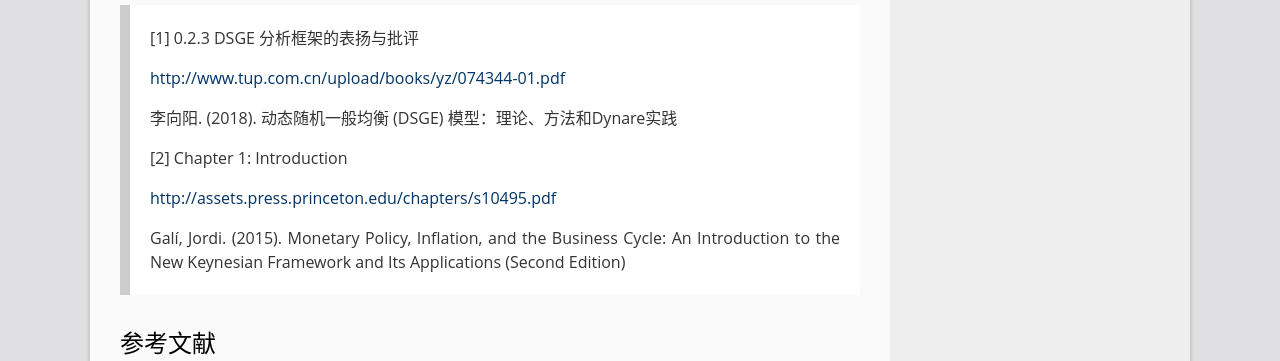
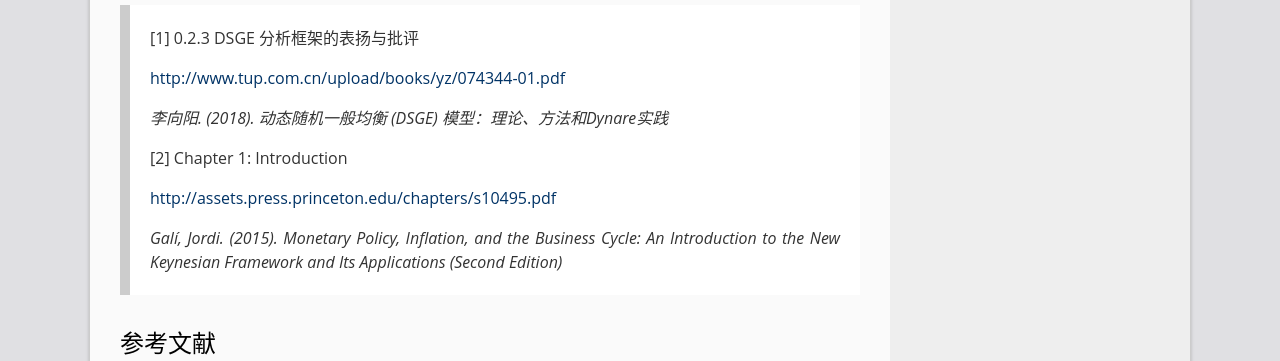
Before and after one commit to majiajin/majiajin.github.io, a Jekyll site: the page built from _posts/2019-05-16-dsge-introduction.md, in a window 1280 px wide. Shown: the part 3264-3625 px from the top of the page. Built offline with Jekyll 4.4.1, drawn with Linux system fonts in a browser that asks for light colours.

```diff
--- a/_posts/2019-05-16-dsge-introduction.md
+++ b/_posts/2019-05-16-dsge-introduction.md
@@ -93,13 +93,13 @@ Galí (2015) 是 DSGE 模型的经典教科书，本章中的「2. DSGE 模型
 >
 > [http://www.tup.com.cn/upload/books/yz/074344-01.pdf](http://www.tup.com.cn/upload/books/yz/074344-01.pdf)
 >
-> 李向阳. (2018). 动态随机一般均衡 (DSGE) 模型：理论、方法和Dynare实践
+> *李向阳. (2018). 动态随机一般均衡 (DSGE) 模型：理论、方法和Dynare实践*
 >
 > [2] Chapter 1: Introduction
 >
 > [http://assets.press.princeton.edu/chapters/s10495.pdf](http://assets.press.princeton.edu/chapters/s10495.pdf)
 >
-> Galí, Jordi. (2015). Monetary Policy, Inflation, and the Business Cycle: An Introduction to the New Keynesian Framework and Its Applications (Second Edition)
+> *Galí, Jordi. (2015). Monetary Policy, Inflation, and the Business Cycle: An Introduction to the New Keynesian Framework and Its Applications (Second Edition)*
 
 
 ## 参考文献
```
